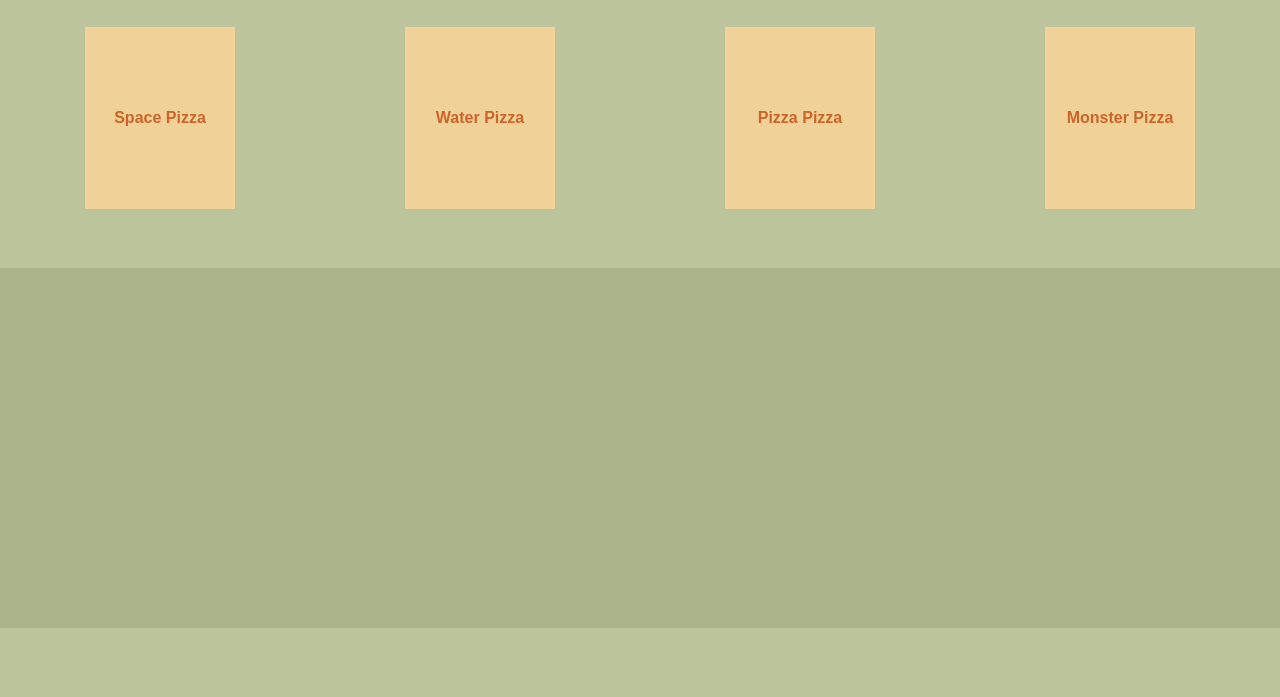
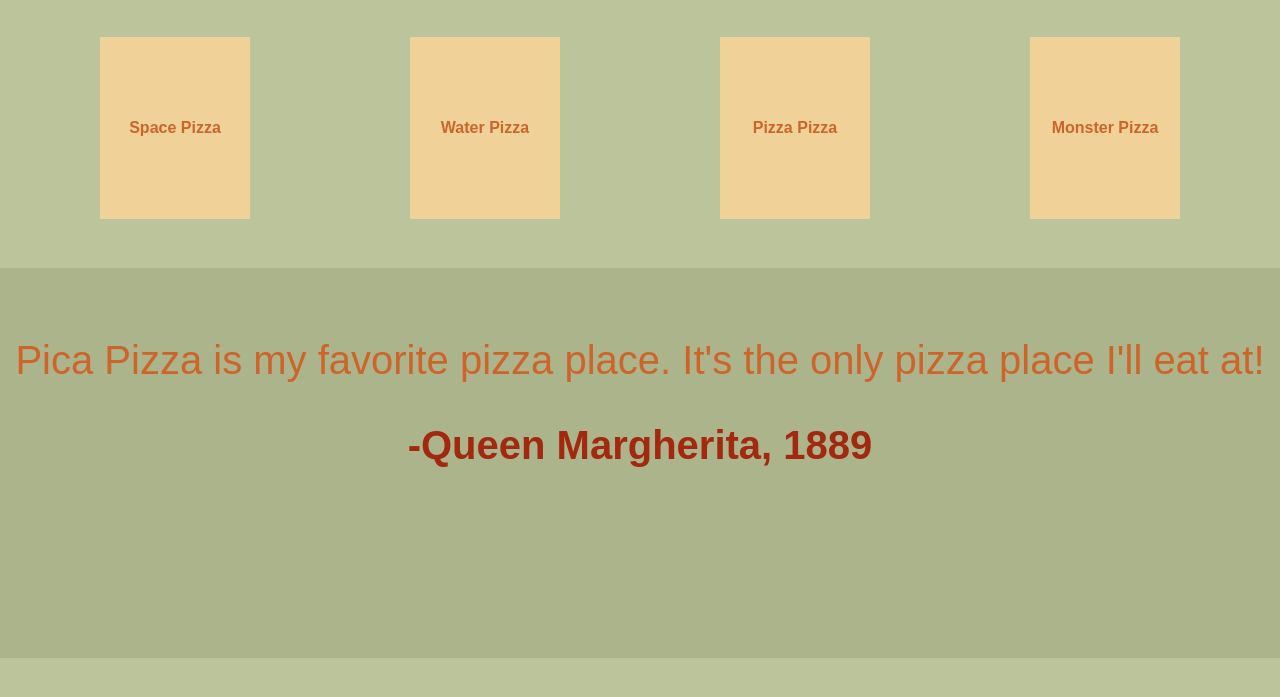
Before and after one commit to SabrinaGir/landing-page, a plain HTML site: page index.html in a window 1280 px wide. Shown: the part 641-1338 px from the top of the page. Drawn offline with Linux system fonts and the light colour scheme.

Commit message:
Add testiominal section

```diff
--- a/index.html
+++ b/index.html
@@ -49,7 +49,8 @@
         </div>
 
         <div id="testimonials">
-
+            <p> Pica Pizza is my favorite pizza place. It's the only pizza place I'll eat at! </p>
+            <p id="testimonials-credit"> -Queen Margherita, 1889</p>
         </div>
 
         <div id="register">
--- a/style.css
+++ b/style.css
@@ -121,6 +121,7 @@ h1, #about-description {
 #pizzas {
     display: flex;
     justify-content: space-around;
+    margin: 20px;
 }
 
 .pizza {
@@ -137,6 +138,18 @@ h1, #about-description {
 #testimonials {
     height: 45vh;
     background: #acb48c;
+    color: #cd652b;
+    font-weight: 400;
+    font-size: 40px;
+    text-align: center;
+    padding-top: 30px;
+
+}
+
+#testimonials-credit {
+    color: #a2290f;
+    font-weight: 800;
+
 }
 
 #register {
```
